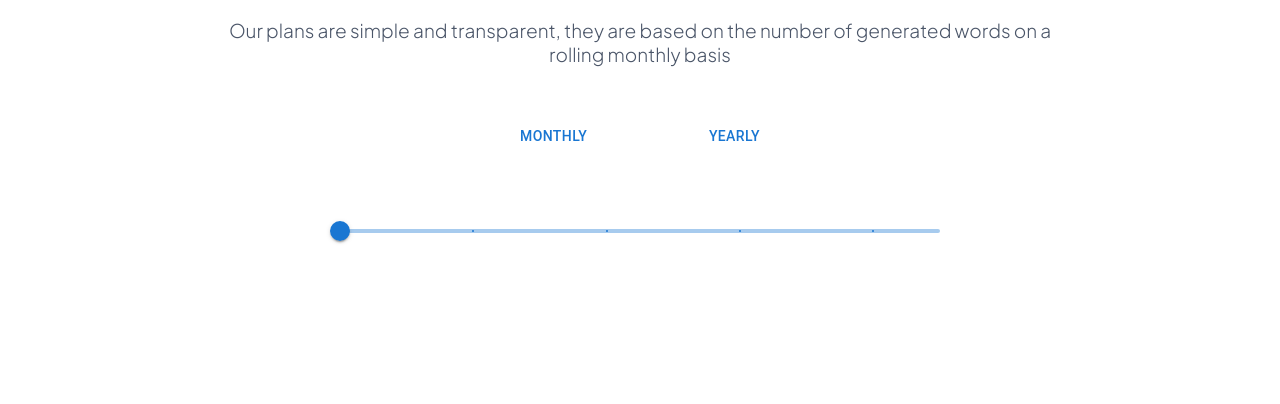
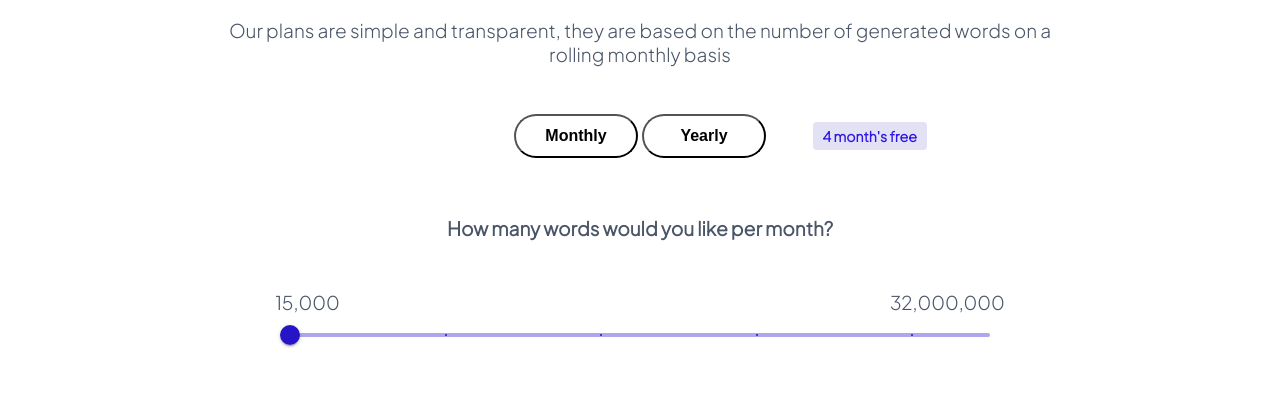
Before and after one commit to AhmedShaykh/CopyMatic-AI, a React (Create React App) app: page / in a window 1280 px wide. Shown: the part 909-1313 px from the top of the page. Built offline with nearby package versions, Linux system fonts and the light colour scheme.

Commit message:
Git Init

```diff
--- a/src/Components/Slide/Slide.css
+++ b/src/Components/Slide/Slide.css
@@ -15,7 +15,64 @@
     position: relative;
 }
 
+.swticher-btn button {
+    height: 44px;
+    font-weight: 600;
+    -webkit-font-smoothing: antialiased;
+    -moz-osx-font-smoothing: grayscale;
+    width: 50%;
+    border-radius: 28px;
+    margin-left: 2px;
+    margin-right: 2px;
+    background: transparent;
+    font-size: 16px;
+    cursor: pointer;
+}
+
 .swticher-btn button:active {
     background: #2E16E6;
     color: #fff;
 }
+
+.swticher-btn .free {
+    position: absolute;
+    margin: 0;
+    right: -150px;
+    font-weight: bolder;
+    display: inline-block;
+    background: #E3E1F4;
+    border-radius: 4px;
+    color: #2e16e6;
+    padding: 5px 10px;
+    font-size: 14px;
+}
+
+.slide-text p {
+    color: #110958;
+    font-size: 24px;
+    font-weight: 600;
+    text-align: center;
+    -webkit-font-smoothing: antialiased;
+    -moz-osx-font-smoothing: grayscale;
+    margin-bottom: 35px;
+}
+
+.slide {
+    margin: 10px 0;
+    /* position: relative; */
+    clear: both;
+    height: 20px;
+    display: flex;
+}
+
+.slide .left {
+    left: 0;
+}
+
+.slide .right {
+    right: 0;
+}
+
+.slider-area {
+    padding-top: 10px;
+}
--- a/src/Components/Slide/Slide.jsx
+++ b/src/Components/Slide/Slide.jsx
@@ -1,7 +1,6 @@
 import { useState } from 'react';
 import Box from '@mui/material/Box';
 import Slider from '@mui/material/Slider';
-import Button from '@mui/material/Button';
 
 import './Slide.css';
 
@@ -16,11 +15,23 @@ const Slide = () => {
     return (
         <Box className='slider-box'>
             <Box className='swticher-btn'>
-                <Button>Monthly</Button>
-                <Button>Yearly</Button>
+                <button>Monthly</button>
+                <button>Yearly</button>
+
+                <span className='free'>4 month's free</span>
             </Box>
+            <Box className='slide-text'>
+                <p>
+                    How many words would you like per month?
+                </p>
+            </Box>
+            <Box className='slide'>
+                <p className='left'>15,000</p>
+                <p className='right'>32,000,000</p>
+            </Box>
+            <Box className="slider-area">
                 <Slider display="flex" flexDirection="column" alignItems="center"
-                style={{ width: 600 }}
+                    style={{ width: 700, color: "#2615C7" }}
                     min={10}
                     max={100}
                     step={20}
@@ -28,6 +39,11 @@ const Slide = () => {
                     marks
                     onChange={changeprice} />
             </Box>
+            <Box className="pricing-area">
+                <Box className="pricing-top"></Box>
+                <Box className="pricing-bottom"></Box>
+            </Box>
+        </Box>
     )
 };
 
```
Lines whose indentation alone changed are shown as unchanged.
